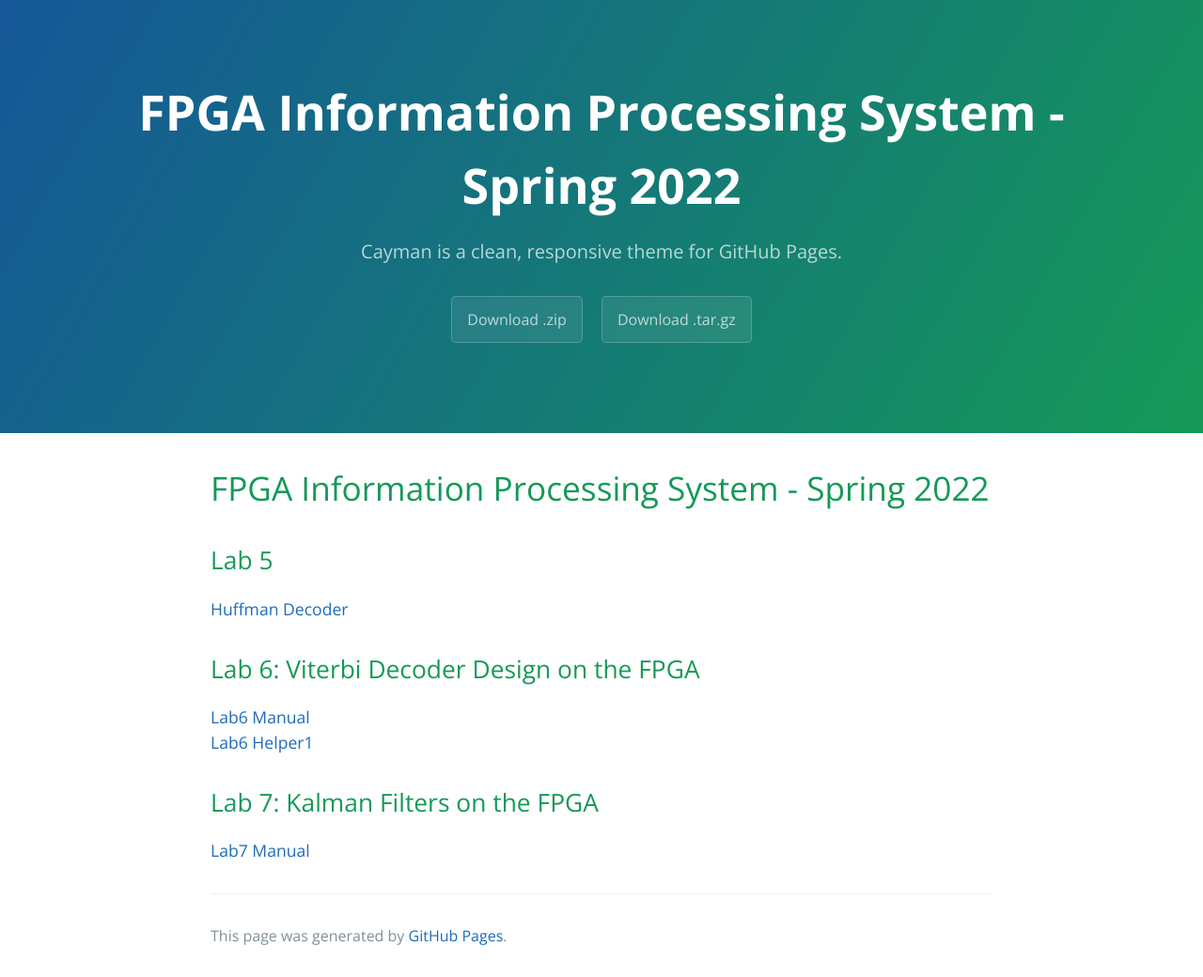
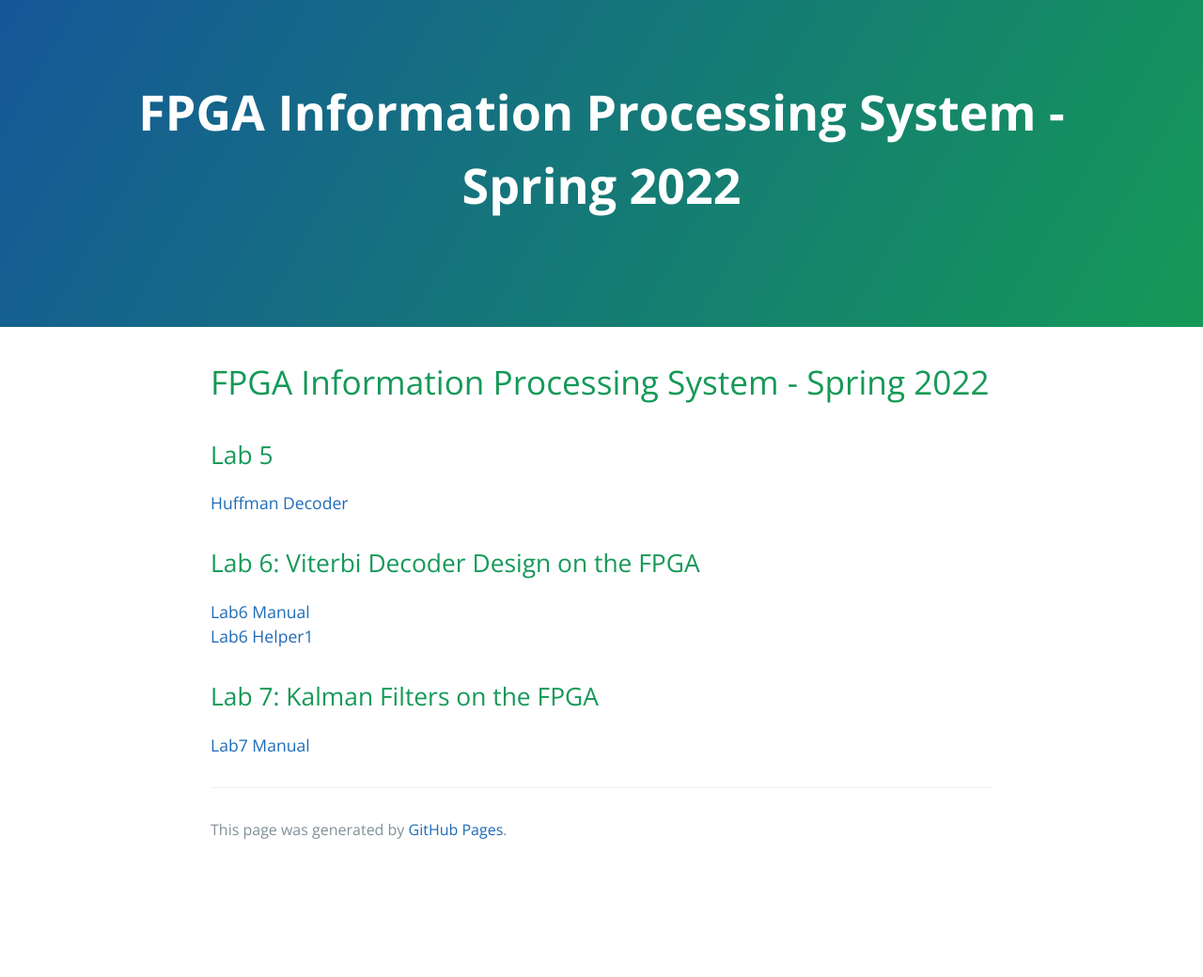
Before and after one commit to hailiangh/hailiangh.github.io, a Jekyll site: the page built from TA/ECEN689_Spring2022.md, in a window 1280 px wide. Shown: the whole page at 94% size. Built offline with Jekyll 4.4.1, drawn with Linux system fonts in a browser that asks for light colours; our own code applies the rules of GitHub Pages for plain Markdown files; the repository's description, which GitHub fills in, is left out; after the commit the page ends 927 px from its top, so only the background shows below that.

Commit message:
Update _config.yml

```diff
--- a/_config.yml
+++ b/_config.yml
@@ -1,5 +1,5 @@
 title: Cayman theme
-description: Cayman is a clean, responsive theme for GitHub Pages.
-show_downloads: true
+# description: Cayman is a clean, responsive theme for GitHub Pages.
+show_downloads: false
 google_analytics:
 theme: jekyll-theme-cayman
```
